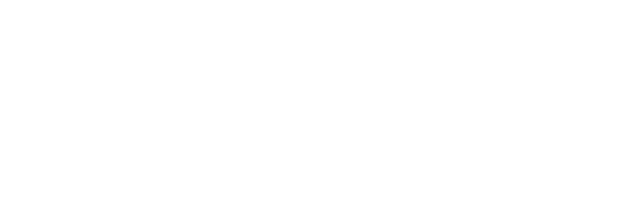
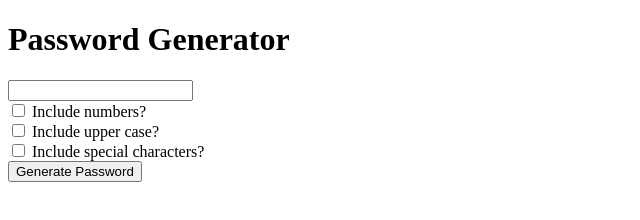
Before and after one commit to MrRokhan/Random-Password-Generator, a plain HTML site: page index.html in a window 1280 px wide. Shown: the whole page, without its empty margins (0-640 px from the left). Drawn offline with Linux system fonts and the light colour scheme.

Commit message:
basic html structure

```diff
--- a/index.html
+++ b/index.html
@@ -4,8 +4,34 @@
     <meta charset="UTF-8">
     <meta name="viewport" content="width=device-width, initial-scale=1.0">
     <title>Password Generator</title>
+    <link rel="stylesheet" href="style.css">
 </head>
 <body>
+    <header>
+        <h1>Password Generator</h1>
+    </header>
 
+    <main>
+        <input type="text" id="password" readonly>
+
+        <div>
+            <input type="checkbox" id="includeNumbers">
+            <label for="includeNumbers">Include numbers?</label>
+        </div>
+
+        <div>
+            <input type="checkbox" id="includeUppercase">
+            <label for="includeUppercase">Include upper case?</label>
+        </div>
+
+        <div>
+            <input type="checkbox" id="includeSpecial">
+            <label for="includeSpecial">Include special characters?</label>
+        </div>
+
+        <button id="passwordButton">Generate Password</button>
+    </main>
+
+    <script src="script.js"></script>
 </body>
 </html>
```
